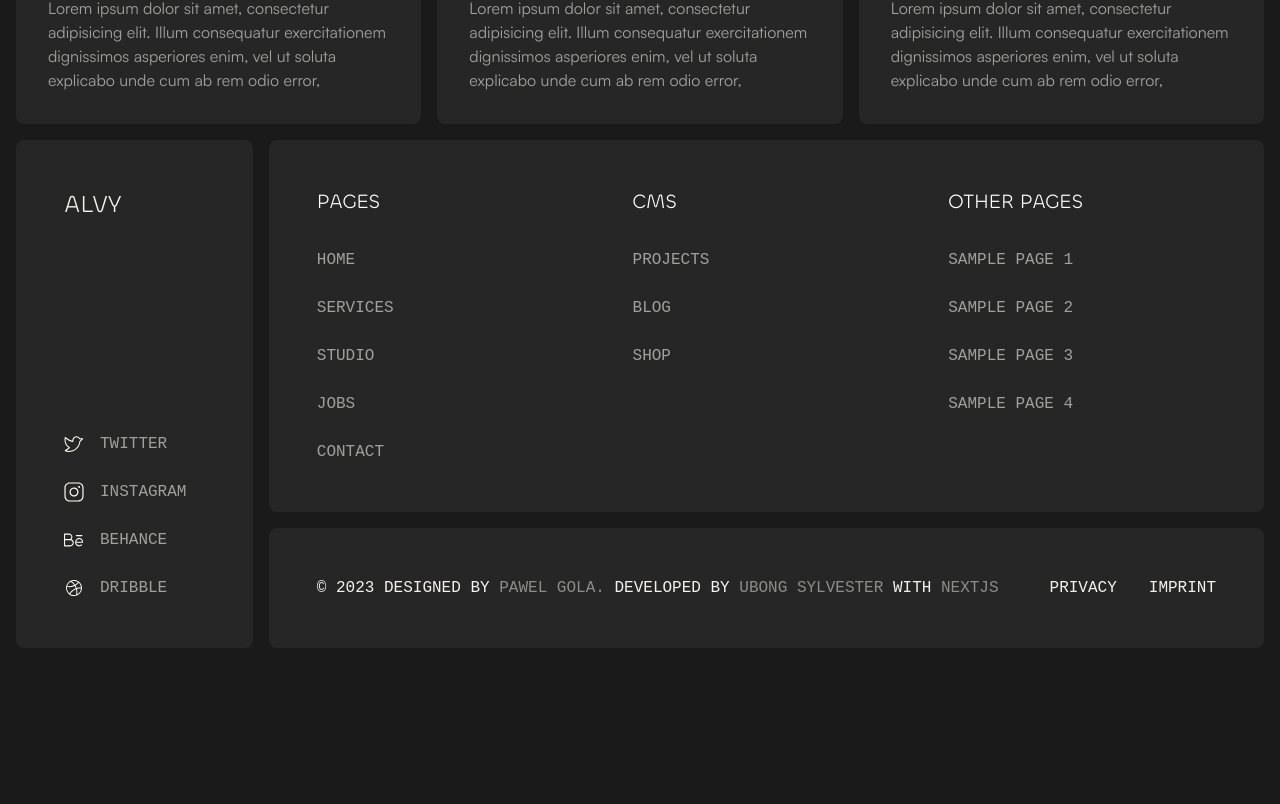
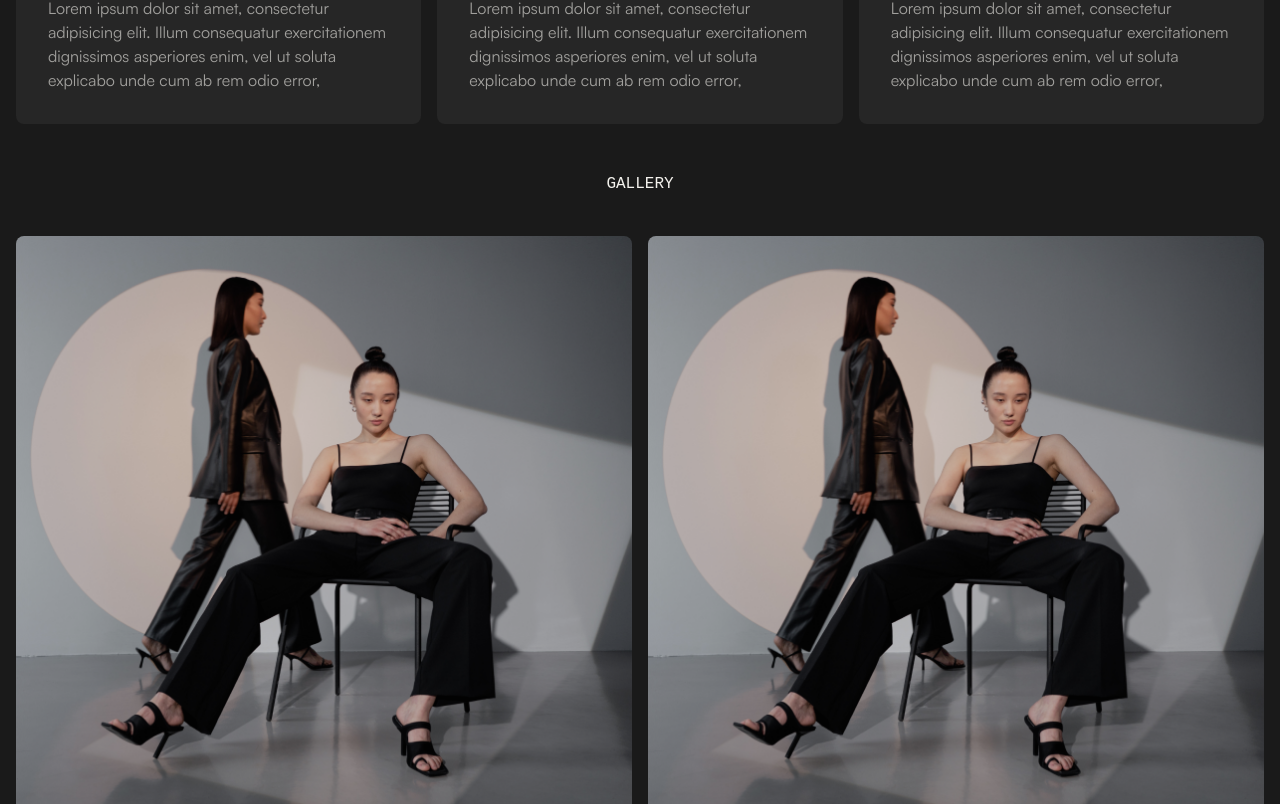
Before and after one commit to ubong-s/alvy, a Next.js app: page /projects/1 in a window 1280 px wide. Shown: the part 1216-2020 px from the top of the page. Before the commit the page ends 1880 px from the top, so only its background shows below. Built offline with nearby package versions, Linux system fonts and the light colour scheme.

Commit message:
completed css styling for project gallery

```diff
--- /dev/null
+++ b/app/(routes)/projects/[slug]/components/project-gallery.tsx
@@ -0,0 +1,27 @@
+import Image from 'next/image';
+
+interface ProjectGalleryProps {
+  images: string[];
+}
+
+export const ProjectGallery: React.FC<ProjectGalleryProps> = ({ images }) => {
+  return (
+    <div>
+      <h2 className='text-center pt-8 pb-10 font-roboto-mono'> Gallery</h2>
+
+      <div className='grid gap-4 md:grid-cols-2'>
+        {images.map((image, index) => (
+          <div key={index} className='overflow-hidden'>
+            <Image
+              src={image}
+              alt={`image_${index}`}
+              width={1000}
+              height={1000}
+              className='w-full object-cover'
+            />
+          </div>
+        ))}
+      </div>
+    </div>
+  );
+};
--- a/app/(routes)/projects/[slug]/components/project-outline.tsx
+++ b/app/(routes)/projects/[slug]/components/project-outline.tsx
@@ -22,10 +22,10 @@ export const ProjectOutline: React.FC<ProjectOutlineProps> = ({ data }) => {
       {/* Challenge */}
       <div className='grid items-start p-4 md:p-6 lg:p-8 rounded-lg bg-cod-gray-1 xl:h-[300px]'>
         <div className='flex items-center justify-between mb-12'>
-          <h2 className='font-roboto-mono'>Challenge</h2>
+          <h3 className='font-roboto-mono'>Challenge</h3>
         </div>
         <div className='xl:self-end'>
-          <h3 className='mb-2 text-xl'>{challenge.title}</h3>
+          <h4 className='mb-2 text-xl'>{challenge.title}</h4>
           <p className='text-base text-t-gray'>{challenge.description}</p>
         </div>
       </div>
@@ -33,10 +33,10 @@ export const ProjectOutline: React.FC<ProjectOutlineProps> = ({ data }) => {
       {/* Goal */}
       <div className='grid items-start p-4 md:p-6 lg:p-8 rounded-lg bg-cod-gray-1 xl:h-[300px]'>
         <div className='flex items-center justify-between mb-12'>
-          <h2 className='font-roboto-mono'>Goal</h2>
+          <h3 className='font-roboto-mono'>Goal</h3>
         </div>
         <div className='xl:self-end'>
-          <h3 className='mb-2 text-xl'>{goal.title}</h3>
+          <h4 className='mb-2 text-xl'>{goal.title}</h4>
           <p className='text-base text-t-gray'>{goal.description}</p>
         </div>
       </div>
@@ -44,10 +44,10 @@ export const ProjectOutline: React.FC<ProjectOutlineProps> = ({ data }) => {
       {/* Result */}
       <div className='grid items-start p-4 md:p-6 lg:p-8 rounded-lg bg-cod-gray-1 xl:h-[300px]'>
         <div className='flex items-center justify-between mb-12'>
-          <h2 className='font-roboto-mono'>Result</h2>
+          <h3 className='font-roboto-mono'>Result</h3>
         </div>
         <div className='xl:self-end'>
-          <h3 className='mb-2 text-xl'>{result.title}</h3>
+          <h4 className='mb-2 text-xl'>{result.title}</h4>
           <p className='text-base text-t-gray'>{result.description}</p>
         </div>
       </div>
--- a/app/(routes)/projects/[slug]/page.tsx
+++ b/app/(routes)/projects/[slug]/page.tsx
@@ -2,6 +2,8 @@ import { projects_data } from '@/mockdata/projects_data';
 import { ProjectHero } from './components/project-hero';
 import { ProjectDetails } from './components/project-details';
 import { ProjectOutline } from './components/project-outline';
+import { ProjectGallery } from './components/project-gallery';
+import { CallToAction } from '@/components/ui';
 
 const SingleProjectPage = () => {
   return (
@@ -13,6 +15,8 @@ const SingleProjectPage = () => {
       />
       <ProjectDetails data={projects_data[0].details} />
       <ProjectOutline data={projects_data[0].outline} />
+      <ProjectGallery images={projects_data[0].gallery} />
+      <CallToAction />
     </div>
   );
 };
--- a/mockdata/projects_data.ts
+++ b/mockdata/projects_data.ts
@@ -14,7 +14,6 @@ export const projects_data = [
       services: 'Fashion',
       website: 'Fashion',
     },
-
     outline: {
       challenge: {
         title: 'Brand with no purpuse',
@@ -32,6 +31,12 @@ export const projects_data = [
           'Lorem ipsum dolor sit amet, consectetur adipisicing elit. Illum consequatur exercitationem dignissimos asperiores enim, vel ut soluta explicabo unde cum ab rem odio error, ',
       },
     },
+    gallery: [
+      '/images/noise.png',
+      '/images/noise.png',
+      '/images/noise.png',
+      '/images/noise.png',
+    ],
   },
   {
     id: 2,
@@ -64,6 +69,12 @@ export const projects_data = [
           'Lorem ipsum dolor sit amet, consectetur adipisicing elit. Illum consequatur exercitationem dignissimos asperiores enim, vel ut soluta explicabo unde cum ab rem odio error, ',
       },
     },
+    gallery: [
+      '/images/noise.png',
+      '/images/noise.png',
+      '/images/noise.png',
+      '/images/noise.png',
+    ],
   },
   {
     id: 3,
@@ -96,6 +107,12 @@ export const projects_data = [
           'Lorem ipsum dolor sit amet, consectetur adipisicing elit. Illum consequatur exercitationem dignissimos asperiores enim, vel ut soluta explicabo unde cum ab rem odio error, ',
       },
     },
+    gallery: [
+      '/images/noise.png',
+      '/images/noise.png',
+      '/images/noise.png',
+      '/images/noise.png',
+    ],
   },
   {
     id: 4,
@@ -128,6 +145,12 @@ export const projects_data = [
           'Lorem ipsum dolor sit amet, consectetur adipisicing elit. Illum consequatur exercitationem dignissimos asperiores enim, vel ut soluta explicabo unde cum ab rem odio error, ',
       },
     },
+    gallery: [
+      '/images/noise.png',
+      '/images/noise.png',
+      '/images/noise.png',
+      '/images/noise.png',
+    ],
   },
   {
     id: 5,
@@ -160,5 +183,11 @@ export const projects_data = [
           'Lorem ipsum dolor sit amet, consectetur adipisicing elit. Illum consequatur exercitationem dignissimos asperiores enim, vel ut soluta explicabo unde cum ab rem odio error, ',
       },
     },
+    gallery: [
+      '/images/noise.png',
+      '/images/noise.png',
+      '/images/noise.png',
+      '/images/noise.png',
+    ],
   },
 ];
```
